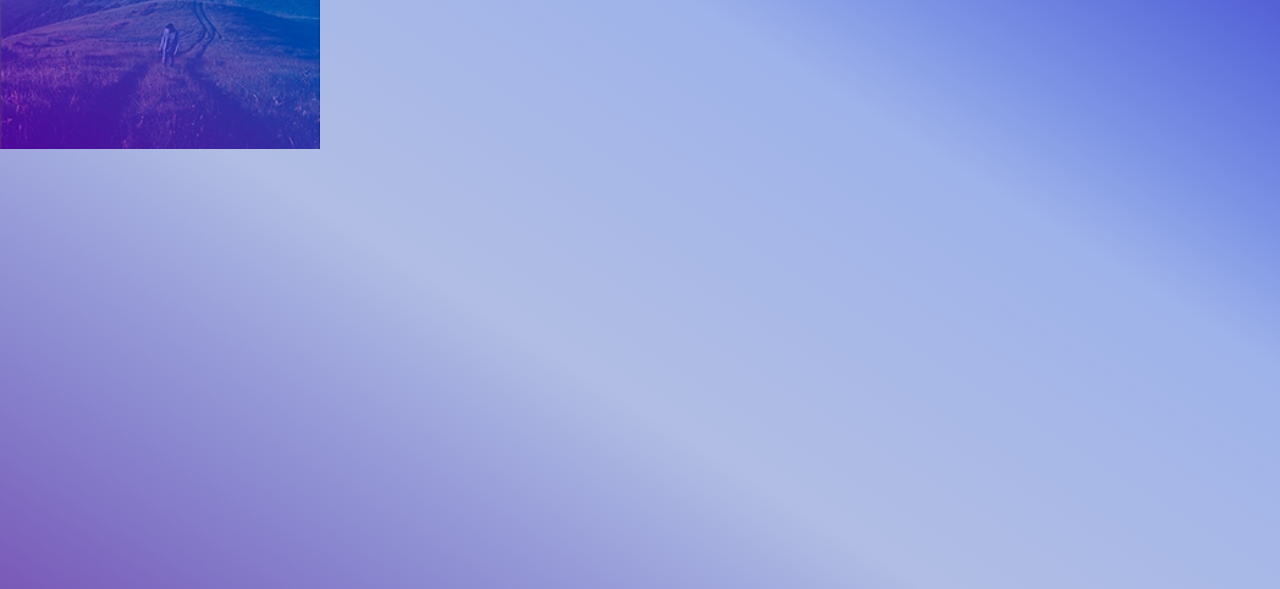
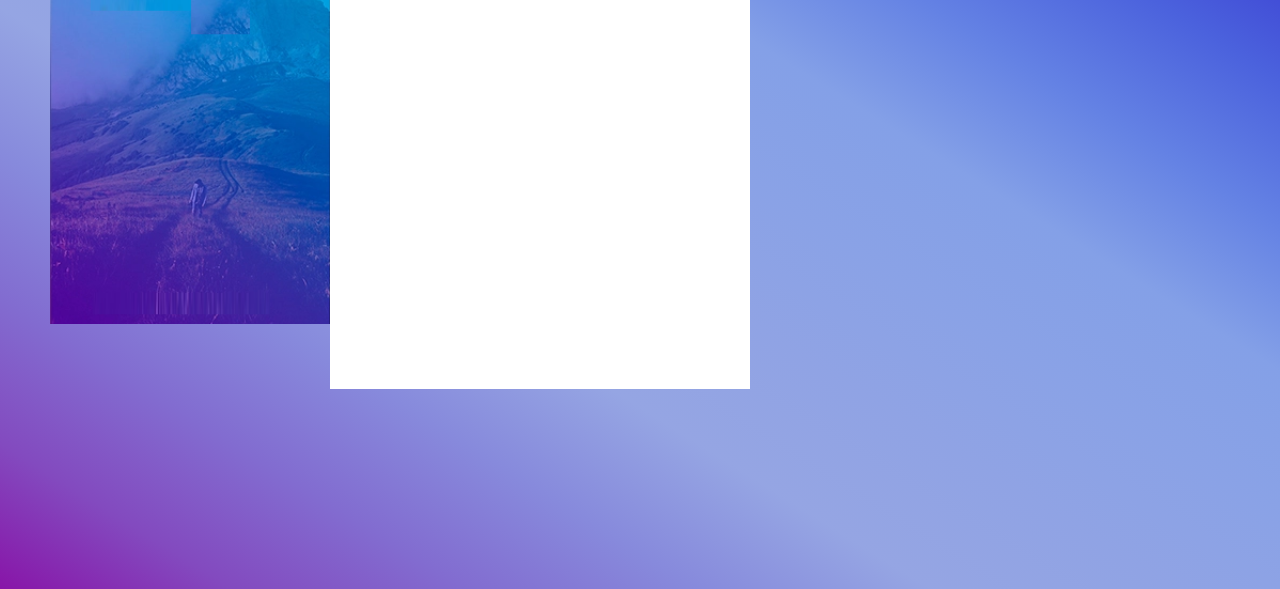
Before and after one commit to jonas-davenis/sign-up, a plain HTML site: page index.html in a window 1280 px wide. Shown: the part 211-800 px from the top of the page. Drawn offline with Linux system fonts and the light colour scheme.

Commit message:
struktura

```diff
--- a/css/main.css
+++ b/css/main.css
@@ -2,27 +2,34 @@ body {
     height: 100vh;
     background-color: #F8F8F8;
     font-family: 'Gill Sans', 'Gill Sans MT', Calibri, 'Trebuchet MS', sans-serif;
-    background-image: linear-gradient(to right top, #7a59b7, #8174c6, #8d8dd2, #9da5dc, #b1bde4, #abbae6, #a5b6e8, #9eb3ea, #7c93e5, #6073dc, #4a50d0, #3c28c0);
+    background-image: linear-gradient(to right top, #8815a8, #834abf, #826cd0, #878adc, #95a5e3, #90a3e4, #8aa2e6, #84a0e7, #6482e4, #4b62dd, #3b3fd2, #3706c2);
+    background-size: cover;
+    background-repeat: no-repeat;
+
 }
 
 .conteiner {
     display: inline-block;
     width: 800px;
-    height: 600px;
+    height: 650px;
+    padding: 50px;
+    filter: none;
 }
 
 .kaire {
     display: inline-block;
     width: 40%;
-    height: 60%;
+    height: 70%;
     background-image: url(../img/hill.png);
     background-size: cover;
     background-position: center;
+    margin-top: 100px;
 }
 
 .desine {
     display: inline-block;
     width: 60%;
-    height: 80%;
+    height: 100%;
     float: right;
+    background-color: white;
 }
```
